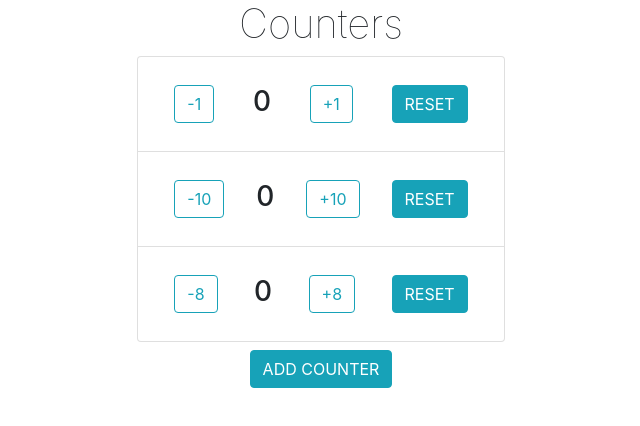
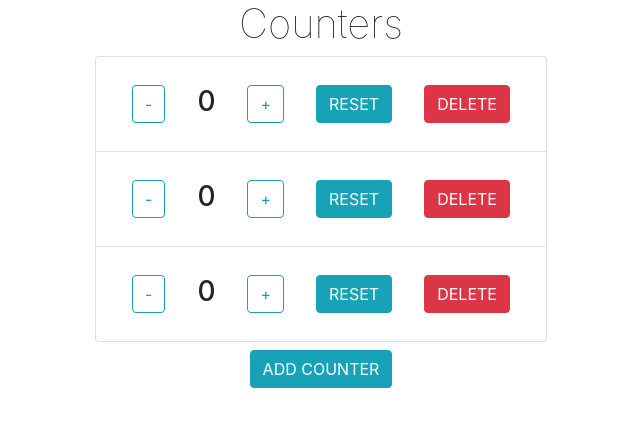
Before and after one commit to Natalina27/pasv_bootstrap_fe4, a React (Create React App) app: page / in a window 1280 px wide. Shown: the top 426 px of the page, without its empty margins (319-959 px from the left). Built offline with nearby package versions, Linux system fonts and the light colour scheme.

Commit message:
some changes

```diff
--- a/src/components/App/App.js
+++ b/src/components/App/App.js
@@ -1,17 +1,28 @@
 import React from 'react';
 import {Counter} from "../Counters/Counters";
+import {useCounter} from "../assets/useCounter";
 
 function App() {
-    const x = 1, y = 10, rand = +(Math.random() * 10).toFixed();
+
+    const {list, count, handleDelete, handleMinus, handlePlus, handleReset, handleAddCounter} = useCounter();
+
     return (
         <div className="container d-flex justify-content-center align-items-center flex-column">
             <h1 className="font-weight-lighter">Counters</h1>
             <ul className="list-group mb-2">
-                <Counter x={x}/>
-                <Counter x={y}/>
-                <Counter x={rand}/>
+                {[...list].map(el => (
+                    <Counter
+                        key={el.id}
+                        id={el.id}
+                        count={count}
+                        handleDelete={handleDelete}
+                        handleMinus={handleMinus}
+                        handlePlus={handlePlus}
+                        handleReset={handleReset}
+                    />
+                    ))}
             </ul>
-            <button className="btn btn-info mb-3">ADD COUNTER</button>
+            <button className="btn btn-info mb-3" onClick={handleAddCounter}>ADD COUNTER</button>
         </div>
     );
 }
--- a/src/components/Counters/Counters.js
+++ b/src/components/Counters/Counters.js
@@ -1,16 +1,19 @@
 import React from 'react';
 import {useCounter} from "../assets/useCounter";
 
-export const Counter = ({x}) => {
+export const Counter = ({id}) => {
+console.log('Counter id', id);
 
-    const { count,  handleMinus, handlePlus, handleReset } = useCounter(x);
+
+    const { count, handleMinus, handlePlus, handleReset, handleDelete } = useCounter();
 
     return (
         <div className="list-group-item d-flex justify-content-between">
-            <button className="btn btn-outline-info m-3" onClick={handleMinus}>-{x}</button>
+            <button className="btn btn-outline-info m-3" onClick={()=>handleMinus(id)}>-{}</button>
             <span className="h3 m-3">{count}</span>
-            <button  className="btn btn-outline-info m-3" onClick={handlePlus}>+{x}</button>
-            <button  className="btn btn-info m-3" onClick={handleReset}>RESET</button>
+            <button  className="btn btn-outline-info m-3" onClick={()=>handlePlus(id)}>+{}</button>
+            <button  className="btn btn-info m-3" onClick={()=>handleReset(id)}>RESET</button>
+            <button  className="btn btn-danger m-3" onClick={()=>handleDelete(id)}>DELETE</button>
         </div>
     );
 };
--- a/src/components/assets/useCounter.js
+++ b/src/components/assets/useCounter.js
@@ -1,25 +1,60 @@
 import  {useState} from "react";
-import {_decrease} from "./_decrease";
-import {_increase} from "./_increase";
 import {_reset} from "./_reset";
 
-export const useCounter =(x)=>{
-    console.log('x', x);
+export const useCounter =()=>{
+
+    const rand = +(Math.random() * 10).toFixed();
+
+    const initialList = [
+        {"id": 1, "value": 1},
+        {"id": 2, "value": 10},
+        {"id": 3, "value": rand},
+    ];
+
+    const [count, setCount] = useState(0);
+    const [list, setList] = useState(initialList);
+
+    const handleAddCounter =() => {
+        const newList = [...list,{"id": list.length += 1, "key": "id",  "value": rand}];
+         setList(newList);
+    }
 
 
-    const [count, setCount] = useState(0);
+    const handleMinus = (id) => {
+        const idx =[...list].findIndex((el) => el.id === id);
+        setCount(count - list[idx].value);
+    }
 
-    const handleMinus = () => setCount(_decrease(count,x));
+    const handlePlus = (id) => {
+        console.log('list', list);
 
-    const handlePlus = () => setCount(_increase(count,x));
+        //const idx =list.findIndex(el => console.log(el.id));
+        //console.log('idx', idx);
+        //console.log('list[idx].value', list[idx].value);
+
+
+        //setCount(count + list[idx].value);
+    }
 
     const handleReset = () => setCount(_reset)
 
+    const handleDelete =(id, list) => {
+        const idx =[...list].findIndex((el) => el.id === id);
+        const newList =  [
+            ...list.slice(0, idx),
+            ...list.slice(idx + 1)
+        ];
+        setList(newList);
+    }
+
     return {
         count,
+        list,
         handlePlus,
         handleMinus,
-        handleReset
+        handleReset,
+        handleDelete,
+        handleAddCounter
     }
 
 }
```
Also changed, not shown: src/components/assets/_delete.js (added, +7 -0 lines), 1 other file (tests, documents, lock files or other folders).
